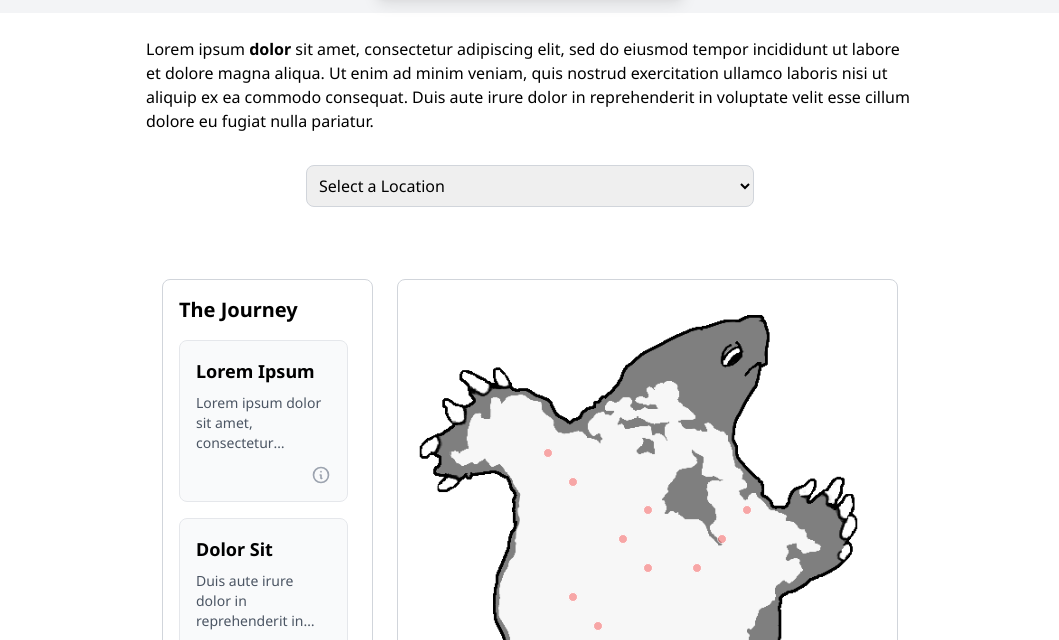
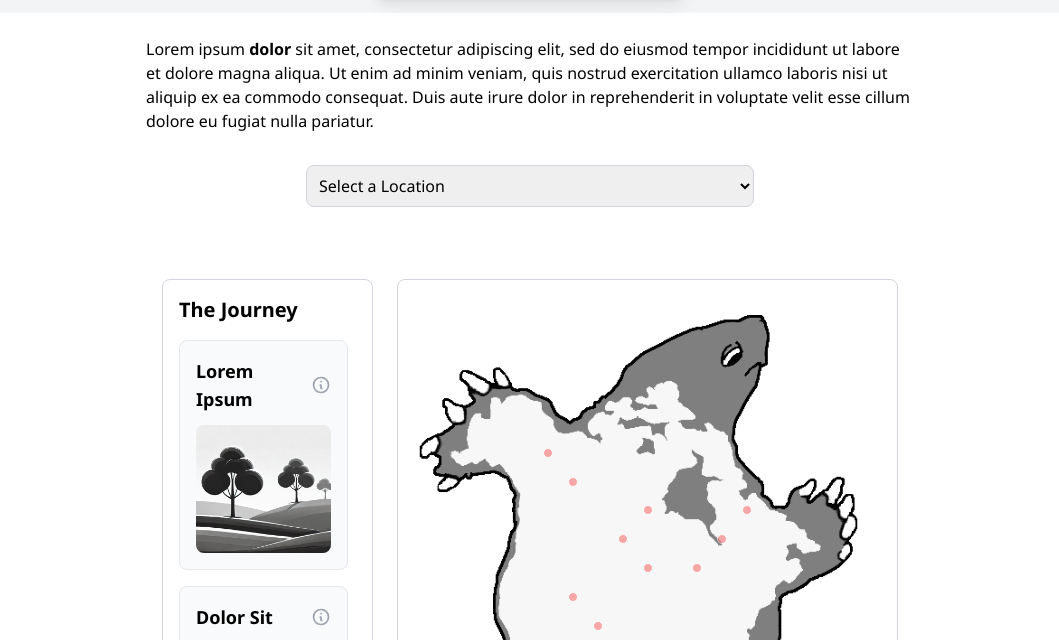
Before and after one commit to jayhaase/asemaa, an Eleventy site: page src/index.md in a window 1280 px wide. Shown: the part 153-793 px from the top of the page, without its empty margins (110-1169 px from the left). Built offline with nearby package versions, Linux system fonts and the light colour scheme; Eleventy itself is replaced by a stand-in of ours; files that its build step writes are made by us from their sources; no server answers.

Commit message:
location images;

```diff
--- a/src/_data/locations.json
+++ b/src/_data/locations.json
@@ -7,7 +7,7 @@
         "x": 50,
         "y": 50
       },
-      "imageUrl": "/images/location1.jpg"
+      "imageUrl": "/images/default-landscape.png"
     },
     {
       "id": "loc-2",
@@ -17,7 +17,7 @@
         "x": 60,
         "y": 50
       },
-      "imageUrl": "/images/location2.jpg"
+      "imageUrl": "/images/default-landscape.png"
     },
     {
       "id": "loc-3",
@@ -27,7 +27,7 @@
         "x": 50,
         "y": 40
       },
-      "imageUrl": "/images/location3.jpg"
+      "imageUrl": "/images/default-landscape.png"
     },
     {
       "id": "loc-4",
@@ -37,7 +37,7 @@
         "x": 30,
         "y": 30
       },
-      "imageUrl": "/images/location4.jpg"
+      "imageUrl": "/images/default-landscape.png"
     },
     {
       "id": "loc-5",
@@ -47,7 +47,7 @@
         "x": 45,
         "y": 45
       },
-      "imageUrl": "/images/location5.jpg"
+      "imageUrl": "/images/default-landscape.png"
     },
     {
       "id": "loc-6",
@@ -57,7 +57,7 @@
         "x": 35,
         "y": 35
       },
-      "imageUrl": "/images/location6.jpg"
+      "imageUrl": "/images/default-landscape.png"
     },
     {
       "id": "loc-7",
@@ -67,7 +67,7 @@
         "x": 40,
         "y": 60
       },
-      "imageUrl": "/images/location7.jpg"
+      "imageUrl": "/images/default-landscape.png"
     },
     {
       "id": "loc-8",
@@ -77,7 +77,7 @@
         "x": 65,
         "y": 45
       },
-      "imageUrl": "/images/location8.jpg"
+      "imageUrl": "/images/default-landscape.png"
     },
     {
       "id": "loc-9",
@@ -87,7 +87,7 @@
         "x": 35,
         "y": 55
       },
-      "imageUrl": "/images/location9.jpg"
+      "imageUrl": "/images/default-landscape.png"
     },
     {
       "id": "loc-10",
@@ -97,7 +97,7 @@
         "x": 70,
         "y": 40
       },
-      "imageUrl": "/images/location10.jpg"
+      "imageUrl": "/images/default-landscape.png"
     },
     {
       "id": "loc-11",
@@ -107,6 +107,6 @@
         "x": 45,
         "y": 65
       },
-      "imageUrl": "/images/location11.jpg"
+      "imageUrl": "/images/default-landscape.png"
     }
   ]
--- a/src/_includes/layouts/base.njk
+++ b/src/_includes/layouts/base.njk
@@ -74,10 +74,12 @@
                             </button>
                         </div>
                         <!-- Body -->
-                        <div class="p-4 space-y-4">
-                            <div>
-                                <h3 class="font-semibold mb-2">Description</h3>
-                                <p class="text-gray-600" x-text="$store.locations.selectedLocation?.description"></p>
+                        <div class="p-4">
+                            <div class="w-full h-96">
+                                <img
+                                    :src="$store.locations.selectedLocation?.imageUrl"
+                                    :alt="$store.locations.selectedLocation?.name"
+                                    class="w-full h-full object-cover rounded-lg">
                             </div>
                         </div>
                     </div>
--- a/src/_includes/partials/location-sidebar.njk
+++ b/src/_includes/partials/location-sidebar.njk
@@ -11,10 +11,9 @@
                 @mouseenter="$store.locations.setHoveredLocation('{{ location.id }}')"
                 @mouseleave="$store.locations.setHoveredLocation(null)">
 
-                <h3 class="font-semibold text-lg mb-2">{{ location.name }}</h3>
-                <p class="text-sm text-gray-600 line-clamp-3 mb-3">{{ location.description }}</p>
-
-                <div class="flex justify-end">
+                <!-- Title and Info Button -->
+                <div class="flex justify-between items-center mb-3">
+                    <h3 class="font-semibold text-lg">{{ location.name }}</h3>
                     <button
                         @click="$store.locations.showLocationInfo('{{ location.id }}')"
                         class="text-gray-400 hover:text-forest transition-colors rounded-full hover:bg-gray-100 p-1.5 -m-1.5">
@@ -23,6 +22,13 @@
                         </svg>
                     </button>
                 </div>
+
+                <!-- Image -->
+                <div class="w-full h-32">
+                    <img src="{{ location.imageUrl }}"
+                         alt="{{ location.name }}"
+                         class="w-full h-full object-cover rounded-lg">
+                </div>
             </div>
         {% endfor %}
     </div>
```
Also changed, not shown: src/assets/images/default-landscape.png (added).
